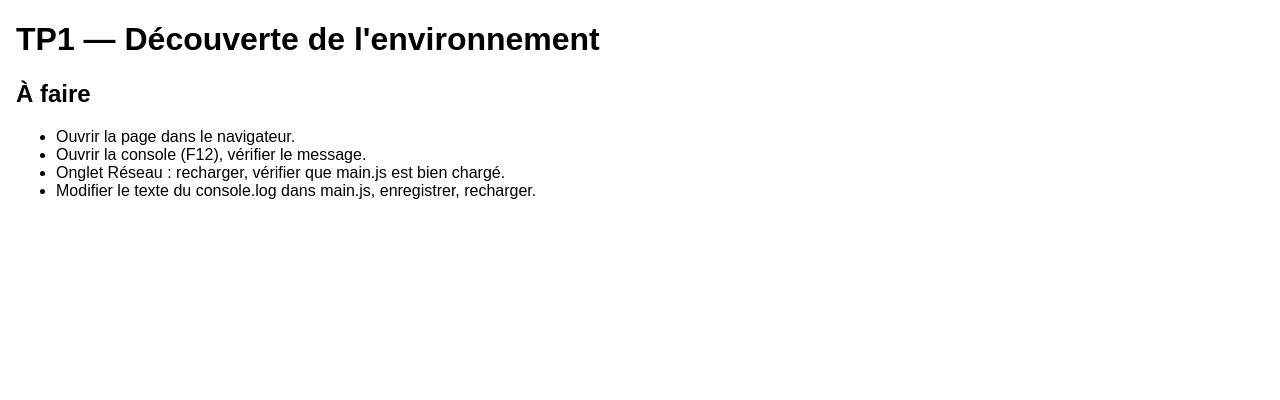
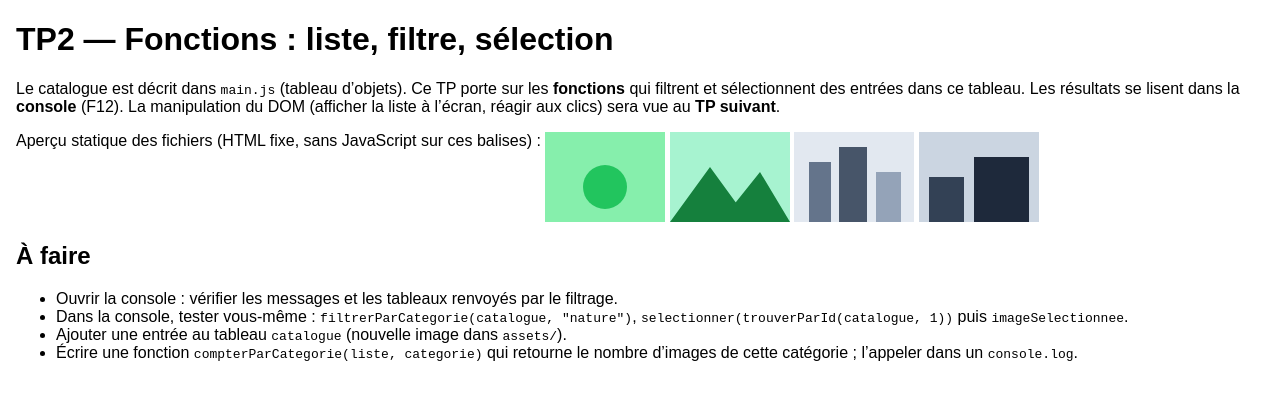
Before and after one commit to Insomniak313/galerie-js, a plain HTML site: page index.html in a window 1280 px wide. Drawn offline with Linux system fonts and the light colour scheme.

Commit message:
Update index.html and main.js for TP2: Introduce functions for filtering and selecting images. Implement JavaScript functions for filtering by category and selecting images, with console demonstrations included.

```diff
--- a/index.html
+++ b/index.html
@@ -3,24 +3,50 @@
   <head>
     <meta charset="UTF-8" />
     <meta name="viewport" content="width=device-width, initial-scale=1.0" />
-    <title>Galerie intéractive</title>
+    <title>TP2 — Fonctions</title>
     <style>
       body {
         font-family: sans-serif;
         margin: 1rem;
       }
+      img {
+        max-width: 120px;
+        vertical-align: top;
+      }
+      .aperçu {
+        margin: 1rem 0;
+      }
     </style>
   </head>
   <body>
-    <h1>TP1 — Découverte de l'environnement</h1>
+    <h1>TP2 — Fonctions : liste, filtre, sélection</h1>
+    <p>
+      Le catalogue est décrit dans <code>main.js</code> (tableau d’objets). Ce TP porte sur les
+      <strong>fonctions</strong> qui filtrent et sélectionnent des entrées dans ce tableau. Les
+      résultats se lisent dans la <strong>console</strong> (F12). La manipulation du DOM (afficher
+      la liste à l’écran, réagir aux clics) sera vue au <strong>TP suivant</strong>.
+    </p>
 
+    <p class="aperçu">
+      Aperçu statique des fichiers (HTML fixe, sans JavaScript sur ces balises) :
+      <img src="assets/nature-1.svg" alt="Prairie" />
+      <img src="assets/nature-2.svg" alt="Montagne" />
+      <img src="assets/ville-1.svg" alt="Quartier" />
+      <img src="assets/ville-2.svg" alt="Silhouettes" />
+    </p>
 
     <h2>À faire</h2>
     <ul>
-      <li>Ouvrir la page dans le navigateur.</li>
-      <li>Ouvrir la console (F12), vérifier le message.</li>
-      <li>Onglet Réseau : recharger, vérifier que main.js est bien chargé.</li>
-      <li>Modifier le texte du console.log dans main.js, enregistrer, recharger.</li>
+      <li>Ouvrir la console : vérifier les messages et les tableaux renvoyés par le filtrage.</li>
+      <li>
+        Dans la console, tester vous-même : <code>filtrerParCategorie(catalogue, "nature")</code>,
+        <code>selectionner(trouverParId(catalogue, 1))</code> puis <code>imageSelectionnee</code>.
+      </li>
+      <li>Ajouter une entrée au tableau <code>catalogue</code> (nouvelle image dans <code>assets/</code>).</li>
+      <li>
+        Écrire une fonction <code>compterParCategorie(liste, categorie)</code> qui retourne le nombre
+        d’images de cette catégorie ; l’appeler dans un <code>console.log</code>.
+      </li>
     </ul>
 
     <script src="main.js"></script>
--- a/main.js
+++ b/main.js
@@ -1,6 +1,56 @@
 /**
- * TP1 — Premier contact avec JavaScript dans le navigateur.
- * Ouvrez la console (F12 ou Ctrl+Shift+I) pour voir le message.
+ * TP2 — Fonctions sur une liste d’images (données en mémoire uniquement).
+ * Pas de manipulation du DOM ici : tout se vérifie dans la console (F12).
  */
 
-console.log("Bonjour depuis main.js : le script est bien chargé.");
+const catalogue = [
+  { id: 1, titre: "Prairie", categorie: "nature", fichier: "assets/nature-1.svg" },
+  { id: 2, titre: "Montagne", categorie: "nature", fichier: "assets/nature-2.svg" },
+  { id: 3, titre: "Quartier", categorie: "ville", fichier: "assets/ville-1.svg" },
+  { id: 4, titre: "Silhouettes", categorie: "ville", fichier: "assets/ville-2.svg" },
+];
+
+/**
+ * Retourne une nouvelle liste : tout le catalogue, ou une seule catégorie.
+ */
+function filtrerParCategorie(liste, categorie) {
+  if (categorie === "toutes") {
+    return liste;
+  }
+  return liste.filter(function (image) {
+    return image.categorie === categorie;
+  });
+}
+
+/**
+ * Trouve une image dans une liste à partir de son id (ou undefined si absent).
+ */
+function trouverParId(liste, id) {
+  return liste.find(function (image) {
+    return image.id === id;
+  });
+}
+
+/** Image actuellement « choisie » dans le programme (donnée, pas l’écran). */
+let imageSelectionnee = null;
+
+/**
+ * Enregistre l’image sélectionnée. La page ne change pas : on pourra brancher l’affichage au TP suivant.
+ */
+function selectionner(image) {
+  imageSelectionnee = image;
+  return imageSelectionnee;
+}
+
+/* --- Démonstrations dans la console (exemples d’utilisation des fonctions) --- */
+
+const uniquementNature = filtrerParCategorie(catalogue, "nature");
+console.log("Filtrage nature :", uniquementNature);
+
+const uniquementVille = filtrerParCategorie(catalogue, "ville");
+console.log("Filtrage ville :", uniquementVille);
+
+selectionner(trouverParId(catalogue, 3));
+console.log("Après sélection de l’id 3 :", imageSelectionnee);
+
+console.log("TP2 : catalogue de", catalogue.length, "images — ouvrez la console si besoin.");
```
Also changed, not shown: assets/nature-1.svg (added), assets/nature-2.svg (added), assets/ville-1.svg (added), assets/ville-2.svg (added).
